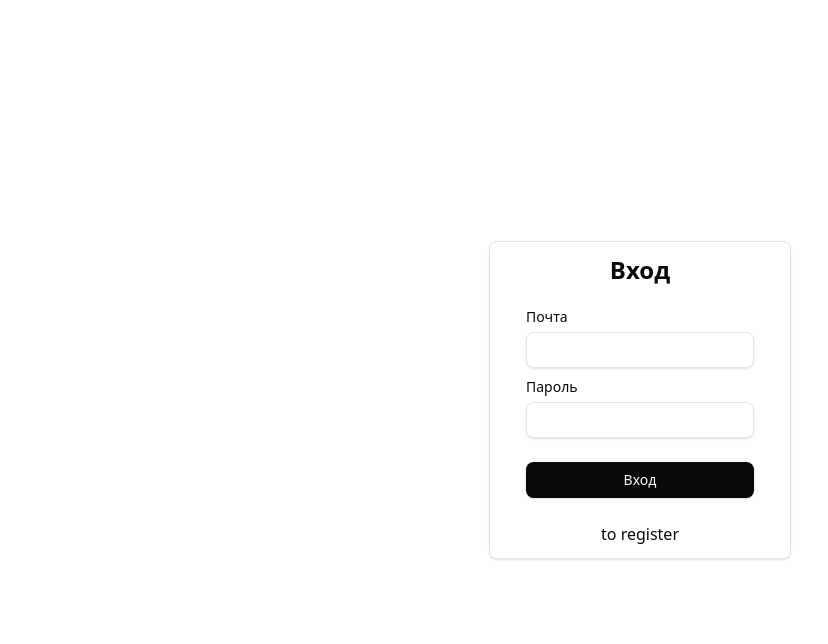
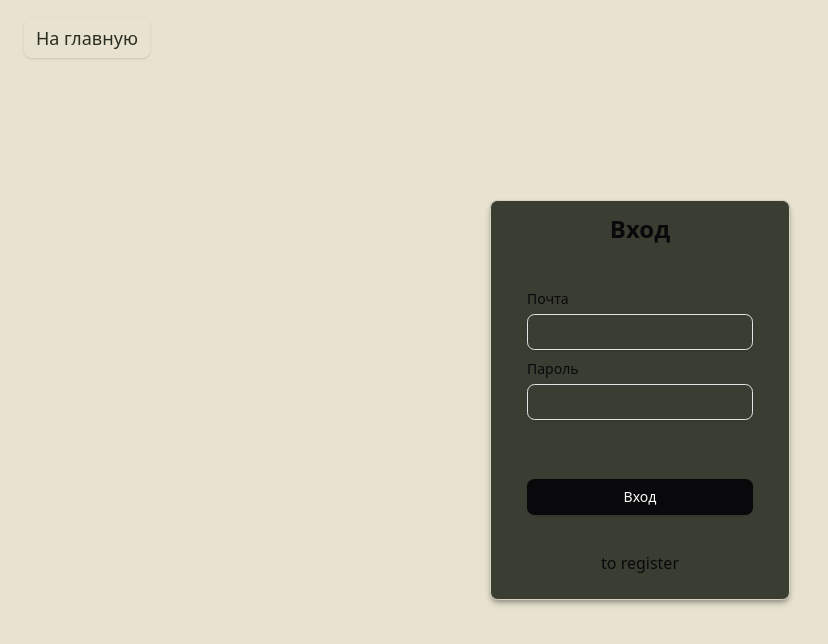
Before and after one commit to vigis-project/frontend, a SvelteKit app: page /login in a window 1280 px wide. Shown: the top 644 px of the page, without its empty margins (0-828 px from the left). Built offline with nearby package versions, Linux system fonts and the light colour scheme; no server answers.

Commit message:
Изменил стиль страницы авторизации / регистрации

```diff
--- a/src/routes/(auth)/+layout.svelte
+++ b/src/routes/(auth)/+layout.svelte
@@ -1,7 +1,24 @@
 <script lang="ts">
+	import { page } from '$app/state';
+	import { onMount } from 'svelte';
+	import { fly } from 'svelte/transition';
+
 	const { children } = $props();
 </script>
 
-<main class="relative flex h-screen w-screen items-center justify-center">
-	{@render children()}
+<main class="bg-walnut-light relative flex h-screen w-screen items-center justify-center">
+	<div class="absolute top-6 left-6">
+		<a
+			class="text-walnut-dark hover:bg-walnut-accent rounded-md px-3 py-2 text-lg shadow-sm transition-colors"
+			href="/">На главную</a
+		>
+	</div>
+	{#key page.url}
+		<div
+			transition:fly={{ y: -10, duration: 250, delay: 0 }}
+			class="absolute h-[400px] w-[300px] overflow-visible"
+		>
+			{@render children()}
+		</div>
+	{/key}
 </main>
--- a/src/routes/(auth)/login/+page.svelte
+++ b/src/routes/(auth)/login/+page.svelte
@@ -1,13 +1,14 @@
 <script lang="ts">
 	import Input from '$components/Input.svelte';
 	import Label from '$components/Label.svelte';
-	import { fly } from 'svelte/transition';
 </script>
 
-<div transition:fly={{ y: -10, duration: 300, delay: 0 }} class="absolute">
-	<form class="border-border bg-card flex flex-col rounded-md border p-3 shadow" method="POST">
+<form
+	class="border-walnut-accent bg-walnut-muted flex size-full flex-col rounded-md border p-3 shadow-md shadow-neutral-900/30"
+	method="POST"
+>
 	<h1 class="text-center text-2xl font-semibold">Вход</h1>
-		<div class="flex flex-col gap-3 p-6">
+	<div class="flex grow flex-col justify-center gap-3 p-6">
 		<span class="flex flex-col gap-2">
 			<Label for="email">Почта</Label>
 			<Input id="email" name="email" type="email" autocomplete="email" />
@@ -17,14 +18,15 @@
 			<Input id="password" name="password" type="password" autocomplete="new-password" />
 		</span>
 	</div>
-		<div class="flex items-center p-6 pt-0">
+	<div class="flex w-full flex-col items-center justify-center gap-3 py-3">
+		<div class="flex w-full items-center p-6 pt-0">
 			<button
-				class="focus-visible:ring-ring text-primary-foreground hover:bg-primary/90 inline-flex h-9 w-full items-center justify-center gap-2 whitespace-nowrap rounded-md bg-foreground px-4 py-2 text-sm font-medium shadow transition-colors focus-visible:outline-none focus-visible:ring-1 disabled:pointer-events-none disabled:opacity-50 [&_svg]:pointer-events-none [&_svg]:size-4 [&_svg]:shrink-0"
+				class="focus-visible:ring-ring text-primary-foreground hover:bg-primary/90 bg-foreground inline-flex h-9 w-full items-center justify-center gap-2 rounded-md px-4 py-2 text-sm font-medium whitespace-nowrap shadow transition-colors focus-visible:ring-1 focus-visible:outline-none disabled:pointer-events-none disabled:opacity-50 [&_svg]:pointer-events-none [&_svg]:size-4 [&_svg]:shrink-0"
 				type="submit"
 			>
 				Вход
 			</button>
 		</div>
-		<a class="text-center" href="/sign-up">to register</a>
+		<a class="text-center" href="/register">to register</a>
+	</div>
 </form>
-</div>
--- a/src/routes/(auth)/register/+page.svelte
+++ b/src/routes/(auth)/register/+page.svelte
@@ -1,11 +1,12 @@
 <script lang="ts">
 	import Input from '$components/Input.svelte';
 	import Label from '$components/Label.svelte';
-	import { fly } from 'svelte/transition';
 </script>
 
-<div transition:fly={{ y: -10, duration: 300, delay: 0 }} class="absolute">
-	<form class="border-border bg-card flex flex-col rounded-md border p-3 shadow">
+<form
+	class="border-walnut-accent bg-walnut-muted flex size-full flex-col rounded-md border p-3 shadow-md shadow-neutral-900/30"
+	method="POST"
+>
 	<h1 class="text-center text-2xl font-semibold">Регистрация</h1>
 	<div class="flex flex-col gap-3 p-6">
 		<span class="flex flex-col gap-2">
@@ -21,14 +22,15 @@
 			<Input id="password" name="password" type="password" autocomplete="new-password" />
 		</span>
 	</div>
+	<div class="flex w-full flex-col items-center justify-center">
 		<div class="flex items-center p-6 pt-0">
 			<button
-				class="focus-visible:ring-ring text-primary-foreground hover:bg-primary/90 inline-flex h-9 w-full items-center justify-center gap-2 whitespace-nowrap rounded-md bg-foreground px-4 py-2 text-sm font-medium shadow transition-colors focus-visible:outline-none focus-visible:ring-1 disabled:pointer-events-none disabled:opacity-50 [&_svg]:pointer-events-none [&_svg]:size-4 [&_svg]:shrink-0"
+				class="focus-visible:ring-ring text-primary-foreground hover:bg-primary/90 bg-foreground inline-flex h-9 w-full items-center justify-center gap-2 rounded-md px-4 py-2 text-sm font-medium whitespace-nowrap shadow transition-colors focus-visible:ring-1 focus-visible:outline-none disabled:pointer-events-none disabled:opacity-50 [&_svg]:pointer-events-none [&_svg]:size-4 [&_svg]:shrink-0"
 				type="submit"
 			>
 				Зарегистрироваться
 			</button>
 		</div>
-		<a class="text-center" href="/sign-in">to auth</a>
+		<a class="text-center" href="/login">to auth</a>
+	</div>
 </form>
-</div>
```
Lines whose indentation alone changed are shown as unchanged.
